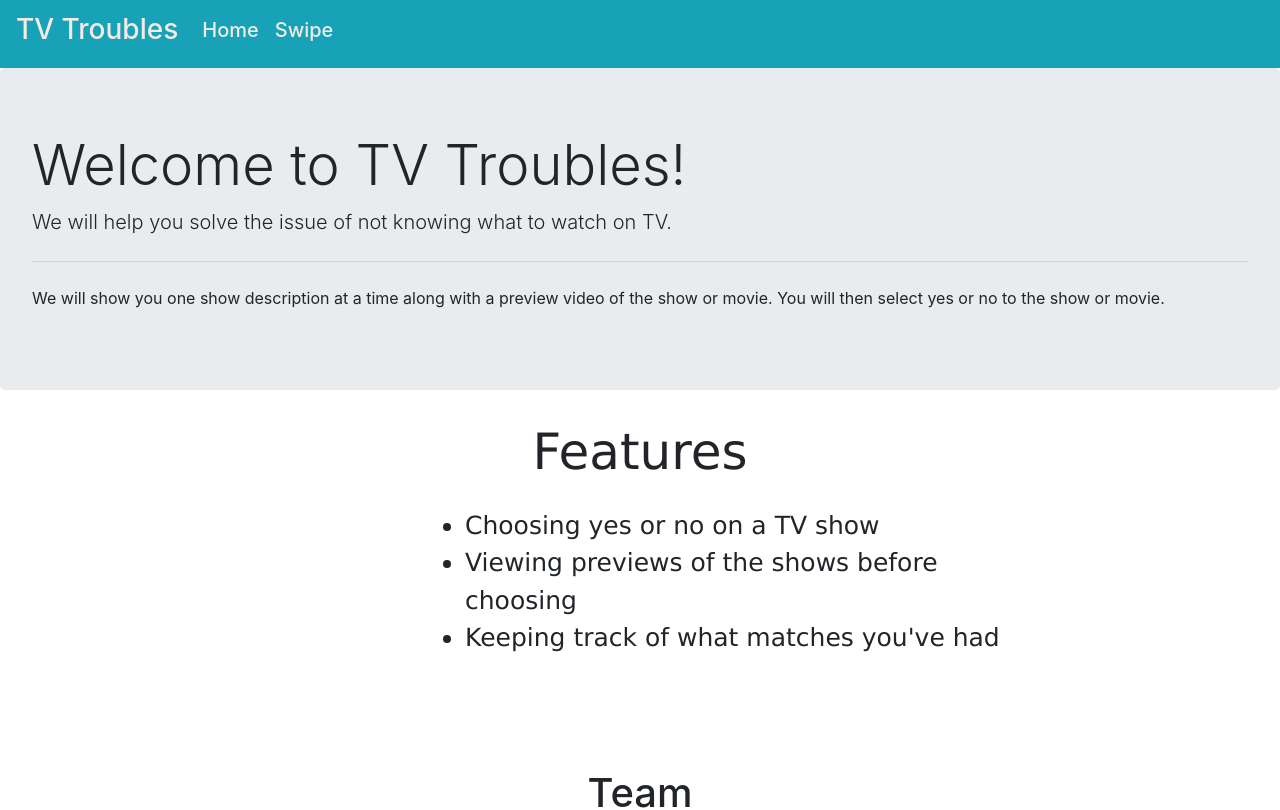
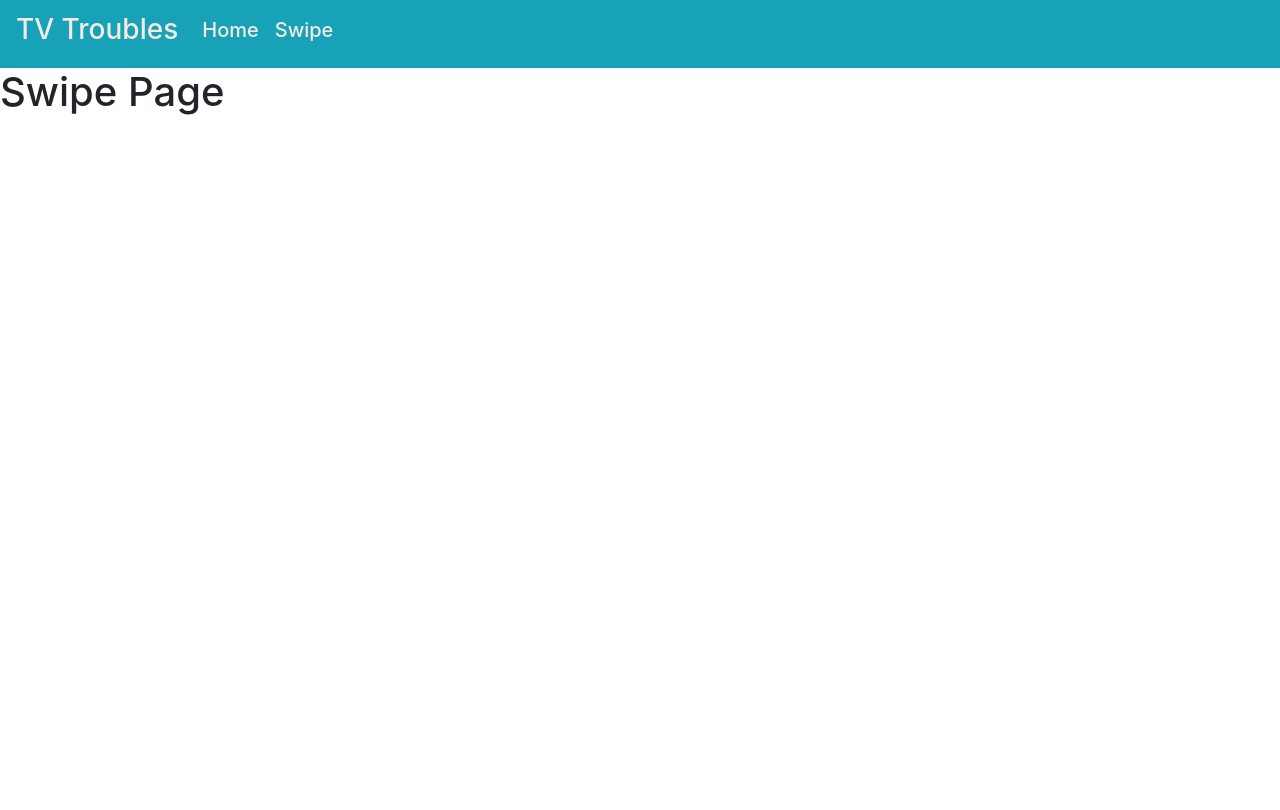
Before and after one commit to MauResendez/TVTroubles, a React (Create React App) app in the folder frontend/: page /swipe in a window 1280 px wide. Shown: the top 810 px of the page. Built offline with nearby package versions, Linux system fonts and the light colour scheme.

Commit message:
MW-7-Routing (#5)
* Add routing

Using react routing, I added routing to the navlink so that it renders the appropriate views when clicked.  Home goes to landingpage and Swipe goes to swipe view.

* Formatted code to adhere to rest of code base

* Moved router component to app.js

```diff
--- a/frontend/package.json
+++ b/frontend/package.json
@@ -9,6 +9,7 @@
     "bootstrap": "^4.6.0",
     "react": "^17.0.1",
     "react-dom": "^17.0.1",
+    "react-router-dom": "^5.2.0",
     "react-scripts": "4.0.3",
     "reactstrap": "^8.9.0",
     "web-vitals": "^1.1.0"
--- a/frontend/src/App.js
+++ b/frontend/src/App.js
@@ -1,13 +1,23 @@
 import './App.css';
-import LandingPage from './views/LandingPage'
-import NavBar from './components/Navbar'
+import LandingPage from './views/LandingPage';
+import Swipe from "./views/Swipe";
+import NavBar from './components/Navbar';
+import { Route, Switch, BrowserRouter as Router } from "react-router-dom";
+
 
 function App() {
   return (
-    <div>
-      <NavBar/>
-      <LandingPage/>
-    </div>
+    <Router>
+      <NavBar />
+      <Switch>
+        <Route exact path="/">
+          <LandingPage />
+        </Route>
+        <Route path="/swipe">
+          <Swipe />
+        </Route>
+      </Switch>
+    </Router>
   );
 }
 
--- a/frontend/src/components/Navbar.js
+++ b/frontend/src/components/Navbar.js
@@ -1,5 +1,6 @@
 import React, { useState } from 'react';
 import { Collapse, Navbar, NavbarToggler, NavbarBrand, Nav, NavItem, NavLink } from 'reactstrap';
+import { Link } from "react-router-dom";
 
 function NavBar() {
   const [isOpen, setIsOpen] = useState(false);
@@ -7,15 +8,15 @@ function NavBar() {
   return (
     <div>
       <Navbar color="info" light expand="md">
-          <NavbarBrand href="/"><h3 className="linkTextColor">TV Troubles</h3></NavbarBrand>
+        <NavbarBrand><h3 className="linkTextColor">TV Troubles</h3></NavbarBrand>
         <NavbarToggler onClick={toggle} />
         <Collapse isOpen={isOpen} navbar>
           <Nav className="mr-auto" navbar>
             <NavItem>
-                <NavLink href="/components/"><h5 className="linkTextColor">Home</h5></NavLink>
+              <NavLink><Link to="/"><h5 className="linkTextColor">Home</h5></Link></NavLink>
             </NavItem>
             <NavItem>
-                <NavLink href="/components/"><h5 className="linkTextColor">Swipe</h5></NavLink>
+              <NavLink><Link to="/swipe"><h5 className="linkTextColor">Swipe</h5></Link></NavLink>
             </NavItem>
           </Nav>
         </Collapse>
--- /dev/null
+++ b/frontend/src/views/Swipe.js
@@ -0,0 +1,9 @@
+import React from "react";
+
+function Swipe() {
+    return (
+        <h1>Swipe Page</h1>
+    );
+}
+
+export default Swipe;
```
Lines whose indentation alone changed are shown as unchanged.
